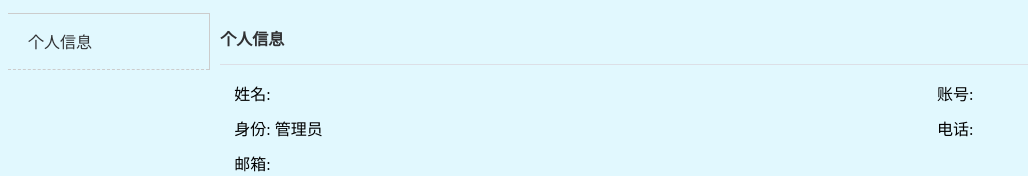
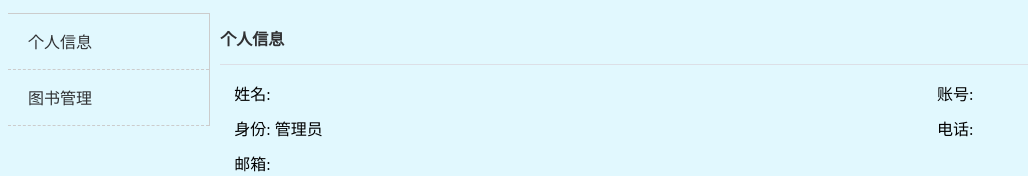
Before and after one commit to lvzl20/Bishe, a Vue app in the folder book_man_sys/: page /admin/personal_profile in a window 1280 px wide. Shown: the part 154-330 px from the top of the page, without its empty margins (0-1028 px from the left). Built offline with nearby package versions, Linux system fonts and the light colour scheme.

Commit message:
2022-02-08-23:11

```diff
--- a/book_man_sys/src/App.vue
+++ b/book_man_sys/src/App.vue
@@ -113,6 +113,11 @@ export default {
         this.$router.replace(
           `/${this.$store.state.userInfo.loginObject}/borrow`
         );
+      } else if (cmd === "book_manage") {
+        this.$store.commit("setLastPage", "book_manage");
+        this.$router.replace(
+          `/${this.$store.state.userInfo.loginObject}/book_manage`
+        );
       }
     },
   },
--- a/book_man_sys/src/components/Admin.vue
+++ b/book_man_sys/src/components/obj_admin/Admin.vue
@@ -9,6 +9,9 @@
         >
           <el-menu-item index="/admin/personal_profile">
             <span slot="title" class="label-font">个人信息</span>
+          </el-menu-item>
+          <el-menu-item index="/admin/book_manage">
+            <span slot="title" class="label-font">图书管理</span>
           </el-menu-item>
         </el-menu>
       </el-col>
--- /dev/null
+++ b/book_man_sys/src/components/obj_admin/Book_manage.vue
@@ -0,0 +1,21 @@
+<template>
+  <div>
+    <h2 class="label-font">图书管理</h2>
+    <el-divider></el-divider>
+    <h1>This is book_manage page!</h1>
+  </div>
+</template>
+
+<script>
+// 个人信息页面
+export default {
+  name: "book_manage",
+  data() {
+    return {};
+  },
+  methods: {},
+};
+</script>
+
+<style scoped>
+</style>
--- a/book_man_sys/src/router/index.js
+++ b/book_man_sys/src/router/index.js
@@ -2,13 +2,22 @@ import Vue from 'vue'
 import Router from 'vue-router'
 // import { component } from 'vue/types/umd'
 const HelloWorld = () => import('@/components/HelloWorld')
-const Student = () => import('@/components/Student')
-const Admin = () => import('@/components/Admin')
-const Teacher = () => import('@/components/Teacher')
+// 学生相关组件
+const Student = () => import('@/components/obj_student/Student')
+
+// 教师相关组件
+const Teacher = () => import('@/components/obj_teacher/Teacher')
+
+// 管理员相关组件
+const Admin = () => import('@/components/obj_admin/Admin')
+const book_manage = () => import('@/components/obj_admin/Book_manage')
+
+// 公共组件
 const Login = () => import('@/components/Login')
 const NotFound = () => import('@/components/NotFound')
 const PersonalProfile = () => import('@/components/publicComponents/Personal_profile')
 const Borrow = () => import('@/components/publicComponents/Borrow')
+
 // import Admintest from '@/components/Admintest''
 
 //修改原型对象中的push和replace方法,解决路由重复。
@@ -74,7 +83,12 @@ const router = new Router({
           path: 'personal_profile',
           name: 'PersonalProfile_admin',
           component: PersonalProfile,
-        }
+        },
+        {
+          path: 'book_manage',
+          name: 'Book_manage',
+          component: book_manage,
+        },
       ]
     },
     {
--- a/book_man_sys/src/store/store.js
+++ b/book_man_sys/src/store/store.js
@@ -59,9 +59,11 @@ const store = new Vuex.Store({
                     { command: "borrow", name: "当前借阅" },
                 ];
             } else if (state.userInfo.loginObject === "admin") {
-                userMenu = [{ command: "profile", name: "个人信息(管理员)" }];
+                userMenu = [
+                    { command: "profile", name: "个人信息(管理员)" },
+                    { command: "book_manage", name: "图书管理" },
+                ];
             }
-            console.log(userMenu)
             return userMenu;
         }
 
```
Also changed, not shown: book_man_sys/src/components/obj_student/Student.vue (renamed from book_man_sys/src/components/Student.vue), book_man_sys/src/components/obj_teacher/Teacher.vue (renamed from book_man_sys/src/components/Teacher.vue).
